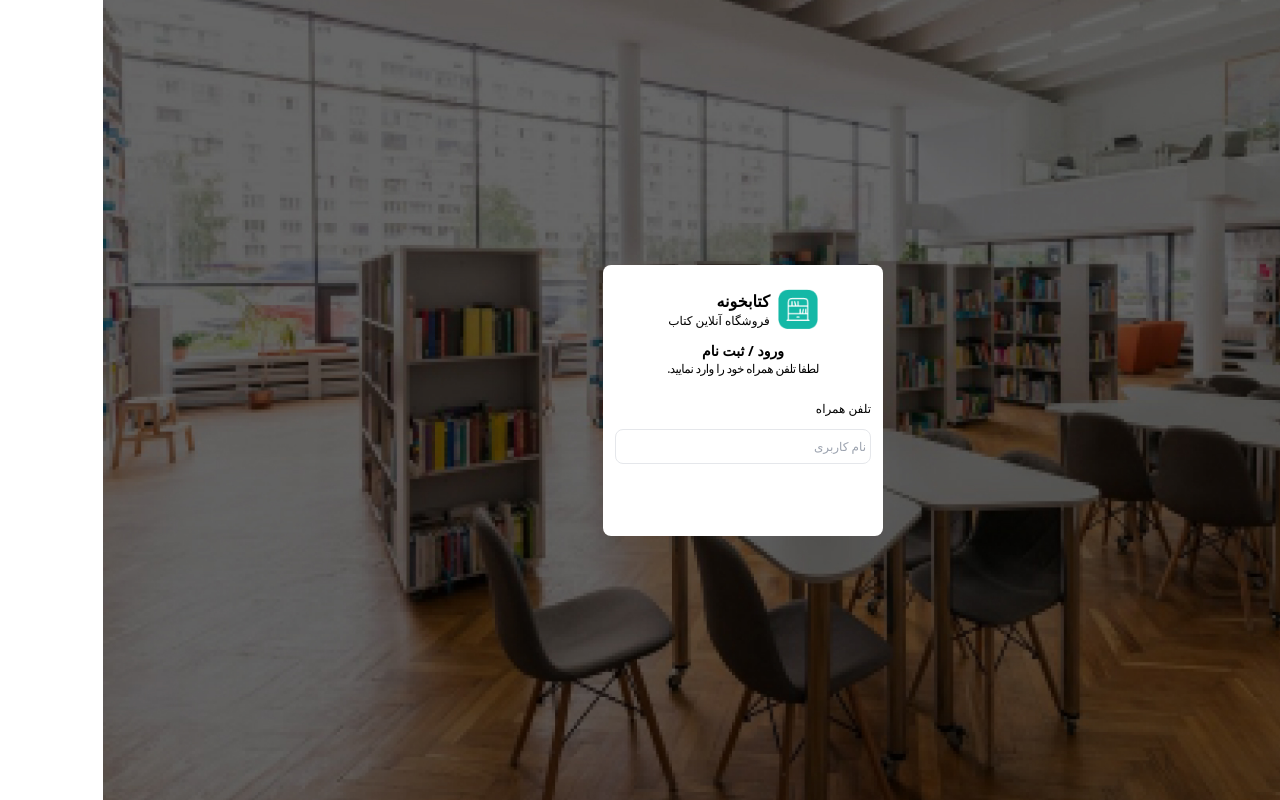
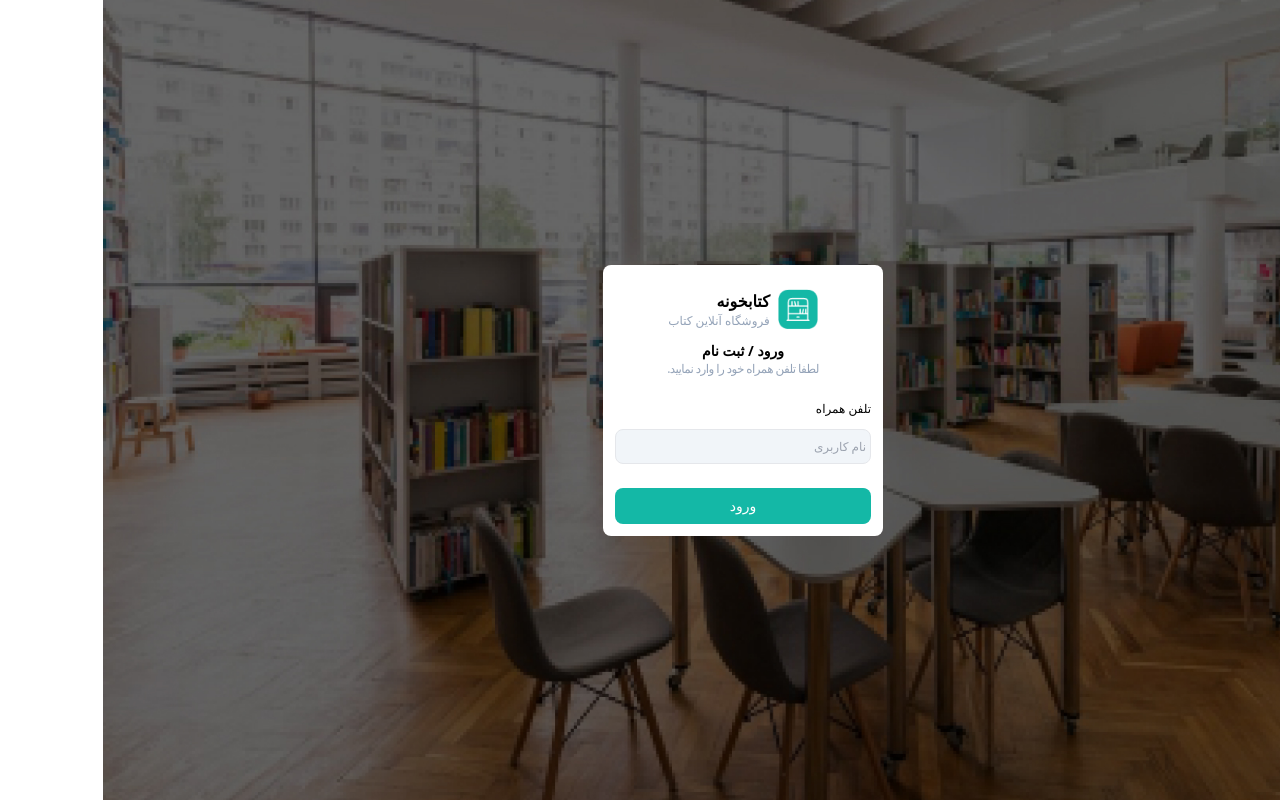
Before and after one commit to ErfanRez/dana-cup, a React (Vite) app: page / in a window 1280 px wide. Built offline with nearby package versions, Linux system fonts and the light colour scheme.

Commit message:
Helia code fixed

```diff
--- a/src/pages/Public.jsx
+++ b/src/pages/Public.jsx
@@ -17,10 +17,10 @@ const Public = () => {
         <div className="h-full w-full p-2">
           <div className="flex items-center justify-center">
             <div className="flex gap-2 items-center pt-3">
-              <img src="../public/logo.png" alt="" className="size-10" />
+              <img src="/logo.png" alt="" className="size-10" />
               <div>
                 <h2 className="font-extrabold">کتابخونه</h2>
-                <p className="text-secondary-color text-xs">
+                <p className="text-secondary-100 text-xs">
                   فروشگاه آنلاین کتاب
                 </p>
               </div>
@@ -34,7 +34,7 @@ const Public = () => {
             >
               ورود / ثبت نام
             </h3>
-            <p className="text-center text-secondary-color text-xs tracking-tighter">
+            <p className="text-center text-secondary-100 text-xs tracking-tighter">
               {isDirected
                 ? "کد تایید برای شماره 123456789 ارسال شد."
                 : "لطفا تلفن همراه خود را وارد نمایید."}
@@ -78,7 +78,7 @@ const Public = () => {
                 </label>
                 <input
                   type="search"
-                  className="bg-secondary-color-100 border border-1 rounded-lg py-2 h-full px-1"
+                  className="bg-slate-100 border rounded-lg py-2 h-full px-1"
                   placeholder="نام کاربری"
                 />
               </form>
@@ -110,13 +110,13 @@ const Public = () => {
 
           <div className="pt-3">
             <button
-              className="bg-primary-color w-full text-white rounded-lg flex items-center justify-center p-2 text-sm"
+              className="bg-primary w-full text-white rounded-lg flex items-center justify-center p-2 text-sm"
               onClick={() => handleDirected()}
             >
               ورود
             </button>
             {isDirected && (
-              <p className="text-[10px] text-secondary-color text-center p-5 tracking-tighter">
+              <p className="text-[10px] text-secondary-100 text-center p-5 tracking-tighter">
                 00:00 تا ارسال کد فعالسازی مجدد
               </p>
             )}
--- a/tailwind.config.js
+++ b/tailwind.config.js
@@ -6,7 +6,7 @@ export default {
       colors: {
         primary: "#14B8A6",
         "primary-content": "#ff49db",
-        secondary: "#94a3b8",
+        "secondary-100": "#94a3b8",
         "secondary-200": "#64748B",
       },
     },
```
